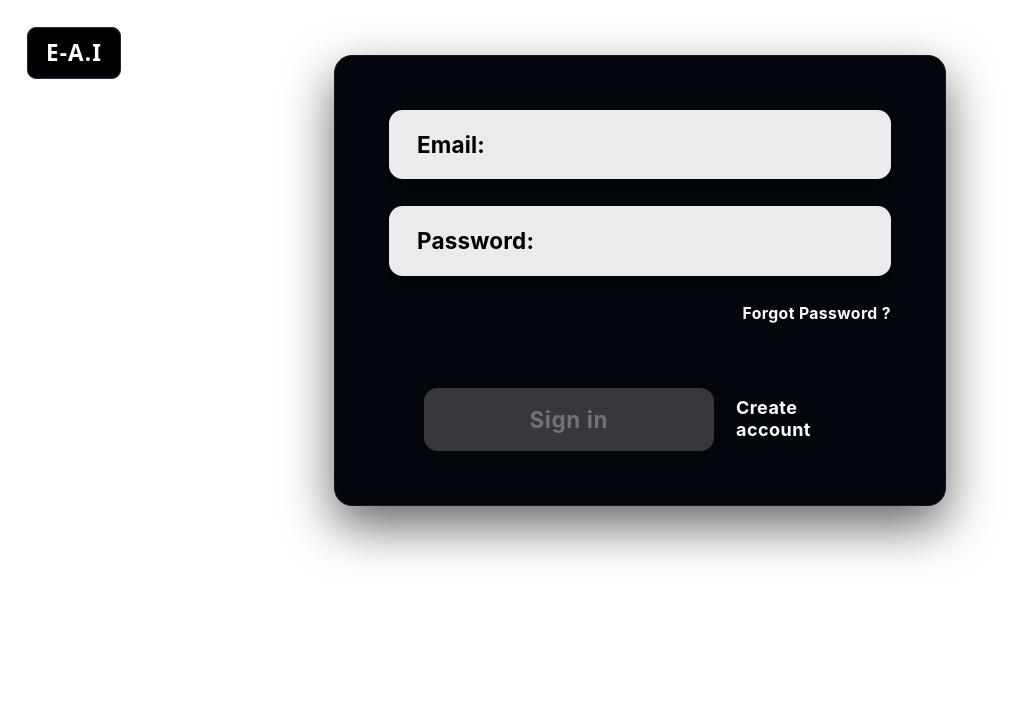
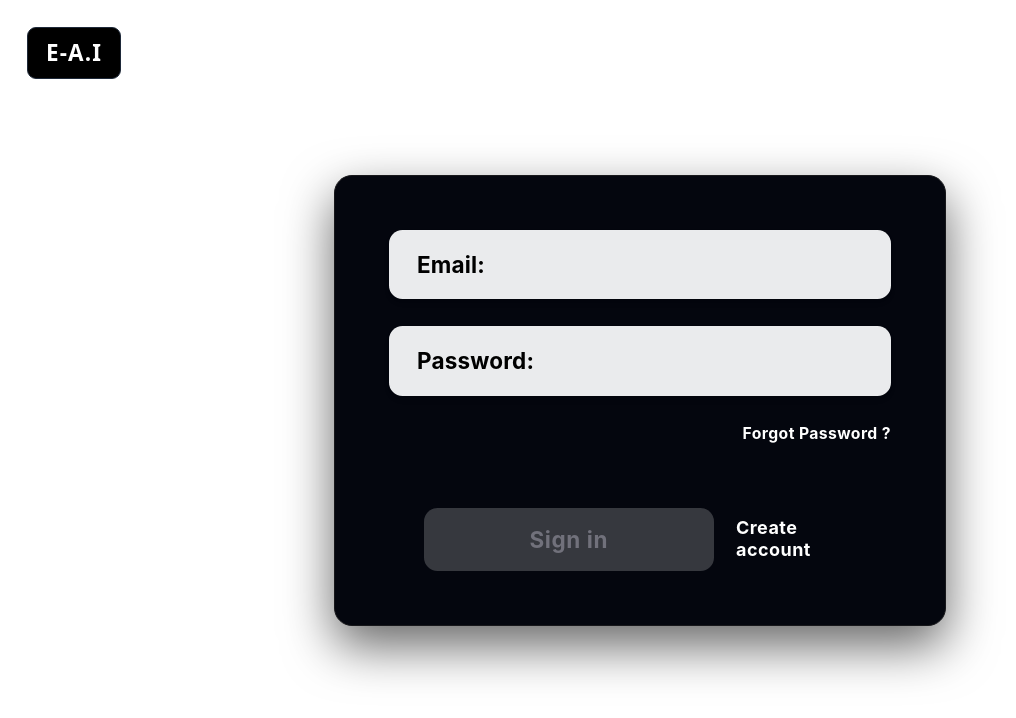
Before and after one commit to Phawaaaz/Etech, a React (Vite) app: page /login in a window 1280 px wide. Shown: the top 718 px of the page, without its empty margins (0-1016 px from the left). Built offline with nearby package versions, Linux system fonts and the light colour scheme.

Commit message:
Modified Login Page: Adjusted layout for improved centering and updated navigation button to use a function for onClick

```diff
--- a/src/pages/Login.jsx
+++ b/src/pages/Login.jsx
@@ -25,7 +25,7 @@ export default function Login() {
   return (
     <>
       <SignBrandHeader />
-      <div className="w-full max-w-xl mx-auto px-4 flex flex-col items-center justify-center min-h-[70vh] animate-fadeIn font-sans">
+      <div className="w-full max-w-xl mx-auto my-auto px-4 flex flex-col items-center justify-center min-h-[70vh] animate-fadeIn font-sans">
         <div className="w-full bg-[#04060E] border border-zinc-900 rounded-2xl p-8 md:p-12 shadow-[0_20px_50px_rgba(0,0,0,0.6)] flex flex-col">
           <form className="w-full flex flex-col gap-6">
             {emailField && (
@@ -71,7 +71,7 @@ export default function Login() {
 
               <button
                 type="button"
-                onClick={navigate("/sign-up")}
+                onClick={() => navigate("/sign-up")}
                 className="text-white text-base font-bold leading-tight hover:text-zinc-300 text-left transition-colors cursor-pointer tracking-wide whitespace-pre-line max-w-[120px] select-none bg-transparent outline-none border-none"
               >
                 Create account
```
